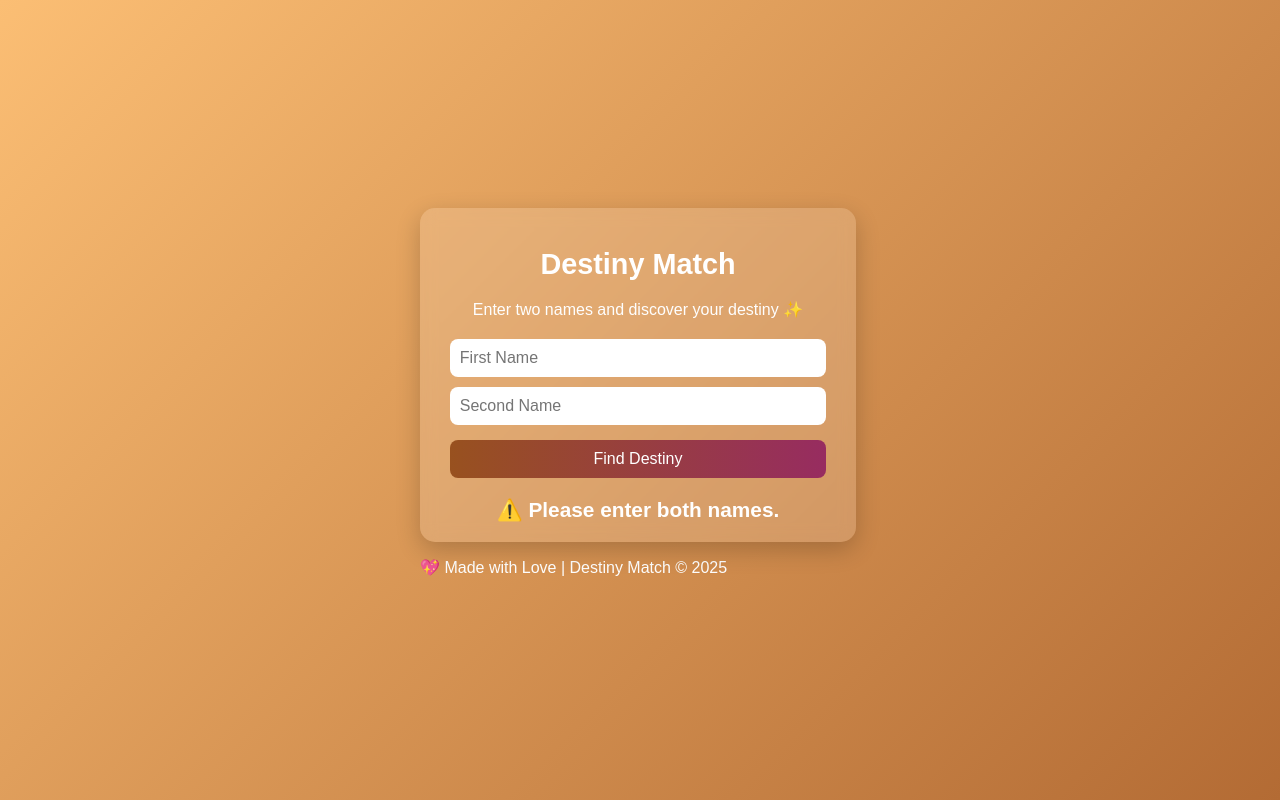
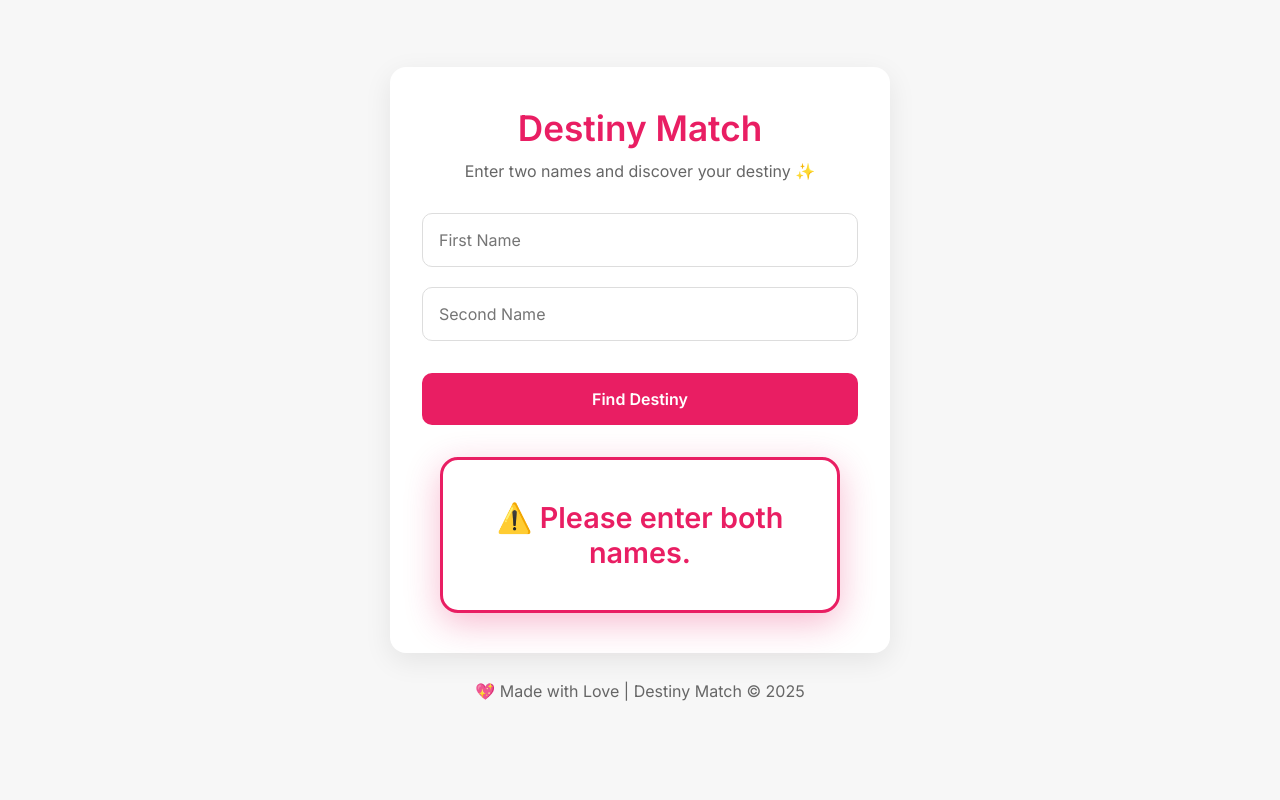
Before and after one commit to katikarohith/find-destiny, a plain HTML site: page index.html in a window 1280 px wide. Both pictures are taken after a click on the button "Find Destiny". Drawn offline with Linux system fonts and the light colour scheme.

Commit message:
Update style.css

```diff
--- a/style.css
+++ b/style.css
@@ -1,74 +1,129 @@
+@import url('https://fonts.googleapis.com/css2?family=Inter:wght@400;600&display=swap');
+
+* {
+  margin: 0;
+  padding: 0;
+  box-sizing: border-box;
+  font-family: "Inter", sans-serif;
+}
+
+:root {
+  --primary: #e91e63;
+  --bg: #f7f7f7;
+  --text: #333;
+}
+
 body {
-  margin: 0;
-  font-family: Arial, sans-serif;
+  background: var(--bg);
+  color: var(--text);
+  min-height: 100vh;
   display: flex;
   justify-content: center;
   align-items: center;
-  height: 100vh;
-   background: linear-gradient(135deg, #fbbe74, #b36b34);
+  padding: 2rem;
+}
+
+.wrapper {
+  width: 100%;
+  max-width: 500px;
 }
 
 .container {
-  background: rgba(255, 255, 255, 0.15);
-  padding: 20px;
-  border-radius: 15px;
+  background: #fff;
+  border-radius: 16px;
+  padding: 2.5rem 2rem;
+  box-shadow: 0 8px 28px rgba(0,0,0,0.08);
   text-align: center;
-  width: 90%;
-  max-width: 400px;
-  backdrop-filter: blur(8px);
-  box-shadow: 0 8px 25px rgba(0, 0, 0, 0.2);
 }
 
 h1 {
-  color: white;
-  font-size: 1.8rem;
+  font-size: 2.2rem;
+  color: var(--primary);
+  margin-bottom: 0.8rem;
 }
 
 p {
-  color: #fefefe;
-  margin-bottom: 15px;
+  font-size: 1rem;
+  color: #666;
+  margin-bottom: 2rem;
+}
+
+.inputs {
+  display: flex;
+  flex-direction: column;
+  gap: 1.2rem;
+  margin-bottom: 1.5rem;
 }
 
 input {
-  width: 90%;
-  padding: 10px;
-  margin: 5px 0;
-  border-radius: 8px;
-  border: none;
+  padding: 1rem;
+  border: 1.5px solid #ddd;
+  border-radius: 10px;
+  font-size: 1rem;
+  transition: border 0.3s ease;
+}
+
+input:focus {
+  border-color: var(--primary);
   outline: none;
-  font-size: 1rem;
 }
 
 button {
-  width: 95%;
-  padding: 10px;
-  margin-top: 10px;
-background: linear-gradient(90deg, #98511f, #972c60);
+  margin-top: 0.5rem;
+  padding: 1rem;
+  font-size: 1rem;
+  font-weight: 600;
+  color: #fff;
+  background: var(--primary);
   border: none;
-  border-radius: 8px;
-  font-size: 1rem;
-  color: white;
+  border-radius: 10px;
   cursor: pointer;
-  transition: transform 0.2s ease, background 0.3s ease;
+  transition: all 0.3s ease;
+  width: 100%;
 }
 
 button:hover {
-  transform: scale(1.05);
-  background: linear-gradient(90deg, #8c2a6a, #e60760);
+  transform: translateY(-2px);
+  box-shadow: 0 6px 18px rgba(233, 30, 99, 0.25);
 }
 
 #result {
-  margin-top: 20px;
-  font-size: 1.3rem;
-  font-weight: bold;
-  color: white;
+  margin-top: 2rem;
+  opacity: 0;
+  transform: scale(0.9);
+  transition: all 0.4s ease;
+  display: flex;
+  justify-content: center;
 }
 
-@media (max-width: 480px) {
-  h1 {
-    font-size: 1.4rem;
-  }
-  input, button {
-    font-size: 0.9rem;
-  }
+#result.show {
+  opacity: 1;
+  transform: scale(1);
 }
+
+#result-box {
+  background: #fff;
+  border: 3px solid var(--primary);
+  border-radius: 18px;
+  padding: 2.5rem 2rem;
+  font-size: 1.8rem;
+  font-weight: 700;
+  color: var(--primary);
+  box-shadow: 0 10px 35px rgba(233, 30, 99, 0.3);
+  max-width: 400px;
+  width: 100%;
+  animation: pop 0.5s ease;
+  text-align: center;
+}
+
+@keyframes pop {
+  0% { transform: scale(0.8); opacity: 0; }
+  100% { transform: scale(1); opacity: 1; }
+}
+
+footer {
+  margin-top: 1.8rem;
+  text-align: center;
+  font-size: 0.85rem;
+  color: #999;
+}
```
